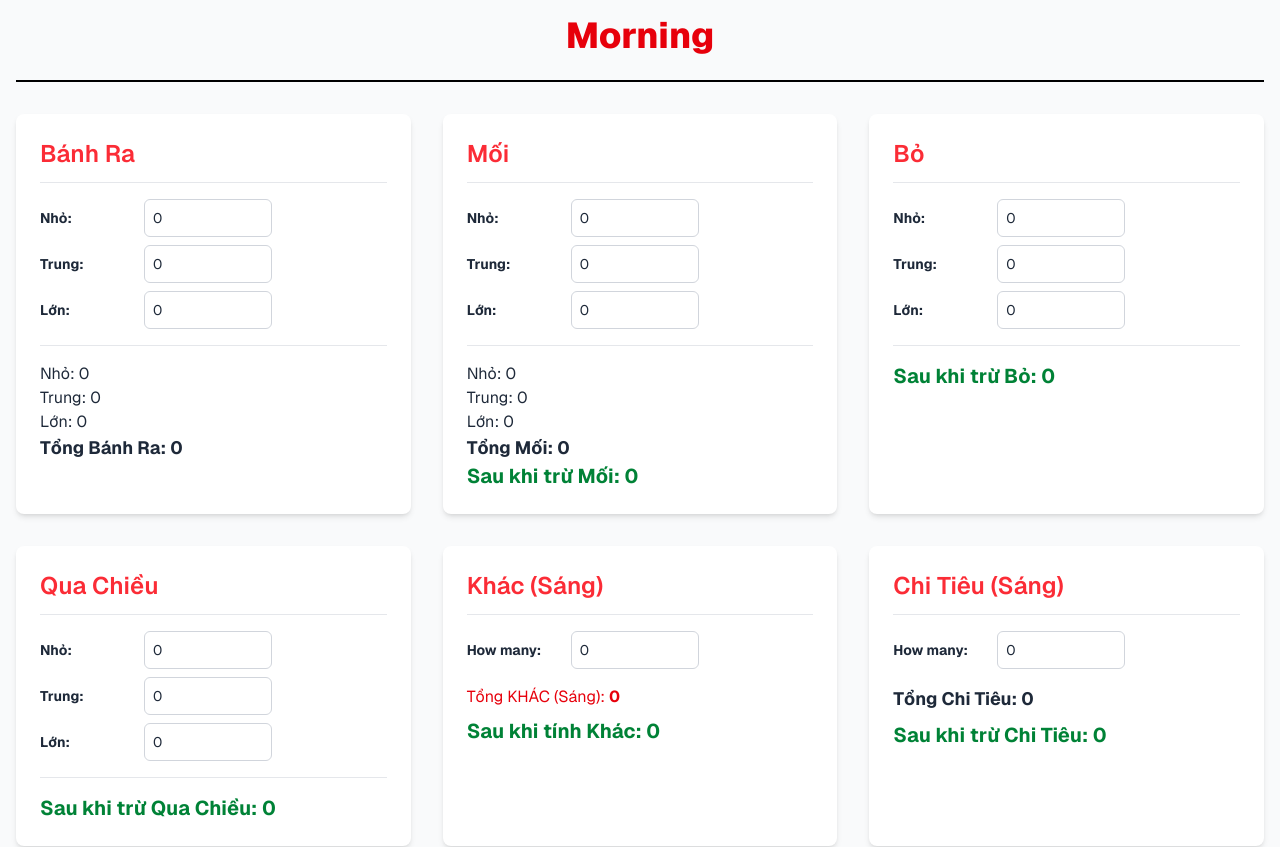
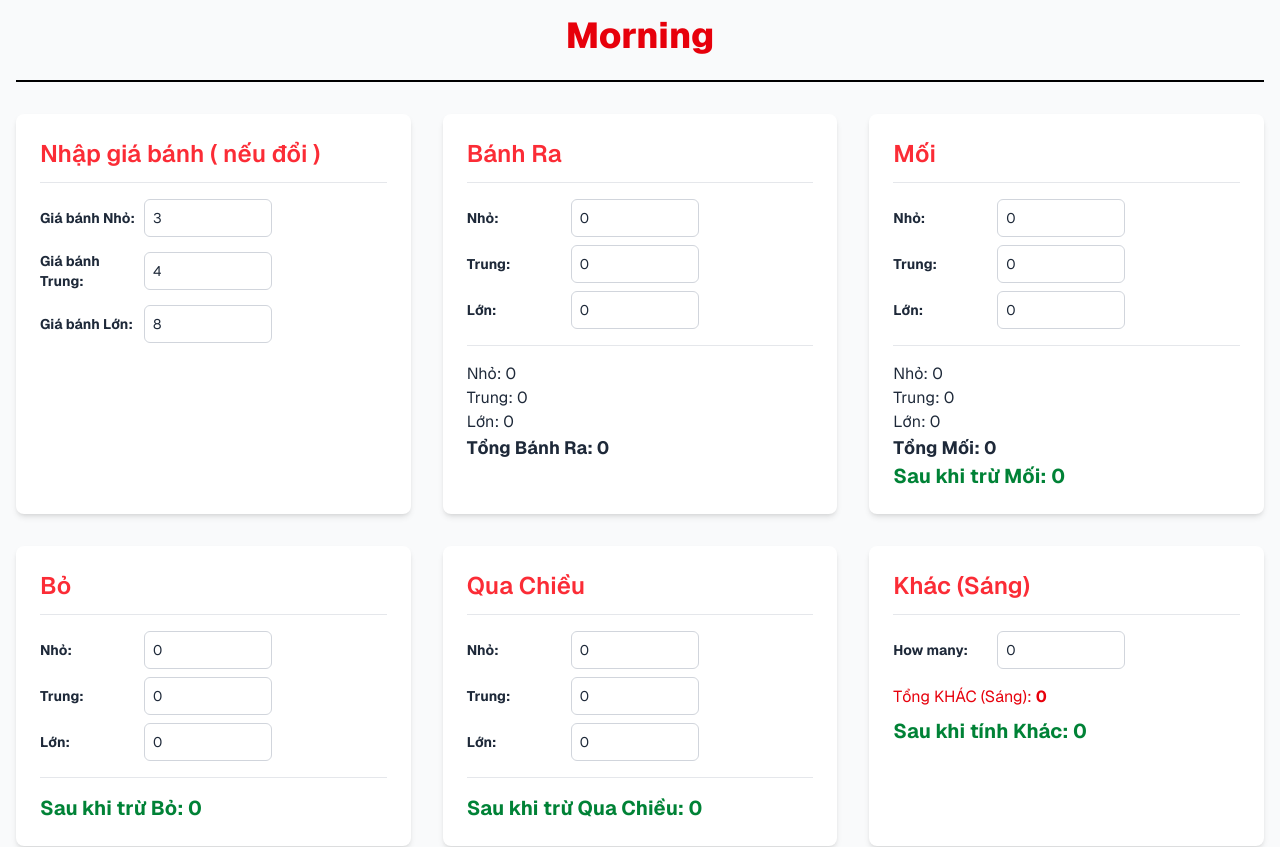
Before and after one commit to anhminh-nguyen/lobanhmi, a Next.js app: page / in a window 1280 px wide. Shown: the top 847 px of the page. Built offline with nearby package versions, Linux system fonts and the light colour scheme.

Commit message:
Add Change Price Column

```diff
--- a/app/page.tsx
+++ b/app/page.tsx
@@ -65,29 +65,35 @@ export default function Home() {
   const [thang, setThang] = useState("1");
   const [nam, setNam] = useState("2026");
 
+  // constant price
+  const [nhoPrice, setNhoprice] = useState(3);
+  const [trungPrice, setTrungprice] = useState(4);
+  const [lonPrice, setLonprice] = useState(8);
+
+
 
   // Computed Values - Morning
-  const computeNho = nho * 3;
-  const computeTrung = trung * 4;
-  const computeLon = lon * 8;
+  const computeNho = nho * nhoPrice;
+  const computeTrung = trung * trungPrice;
+  const computeLon = lon * lonPrice;
   const sumBanhRa = computeNho + computeTrung + computeLon;
 
-  const computeMoiNho = moiNho * 3;
-  const computeMoiTrung = moiTrung * 4;
-  const computeMoiLon = moiLon * 8;
+  const computeMoiNho = moiNho * nhoPrice;
+  const computeMoiTrung = moiTrung * trungPrice;
+  const computeMoiLon = moiLon * lonPrice;
   const sumMoi = computeMoiNho + computeMoiTrung + computeMoiLon;
 
   const moiMinusResult = sumBanhRa - sumMoi;
 
-  const boTotal = boNho * 3 + boTrung * 4 + boLon * 8;
+  const boTotal = boNho * nhoPrice + boTrung * trungPrice + boLon * lonPrice;
   const afterBo = moiMinusResult - boTotal;
 
-  const daoTotal = daoNho * 3 + Math.round(daoTrung * 3.5) + daoLon * 8;
+  const daoTotal = daoNho * nhoPrice + Math.round(daoTrung * 3.5) + daoLon * lonPrice;
   const afterDao = afterBo - daoTotal;
   const tangDaoValue = daoTrung > 0 ? Math.round(daoTrung * 0.5) : 0;
   const afterTangDao = afterDao - tangDaoValue;
 
-  const quaChieuTotal = quaChieuNho * 3 + quaChieuTrung * 4 + quaChieuLon * 8;
+  const quaChieuTotal = quaChieuNho * nhoPrice + quaChieuTrung * trungPrice + quaChieuLon * lonPrice;
   const afterQuaChieu = afterTangDao - quaChieuTotal;
 
   const khacTotal = khacItems.reduce((acc, item) => acc + item.sum, 0);
@@ -99,9 +105,9 @@ export default function Home() {
   const ketResult = tongThucTeSang - afterSang;
 
   // Computed Values - Afternoon
-  const computeBuoiChieuNho = buoiChieuNho * 3;
-  const computeBuoiChieuTrung = buoiChieuTrung * 4;
-  const computeBuoiChieuLon = buoiChieuLon * 8;
+  const computeBuoiChieuNho = buoiChieuNho * nhoPrice;
+  const computeBuoiChieuTrung = buoiChieuTrung * trungPrice;
+  const computeBuoiChieuLon = buoiChieuLon * lonPrice;
   const sumBanhRaAfternoon =
     computeBuoiChieuNho + computeBuoiChieuTrung + computeBuoiChieuLon;
 
@@ -127,7 +133,7 @@ export default function Home() {
     lon: number;
     sign: string;
   }) =>
-    (item.nho * 3 + item.trung * 4 + item.lon * 8) *
+    (item.nho * nhoPrice + item.trung * trungPrice + item.lon * lonPrice) *
     (item.sign === "-" ? -1 : 1);
 
   const updateKhacItems = (count: number) => {
@@ -200,6 +206,27 @@ export default function Home() {
 
       <div className="container mx-auto grid grid-cols-1 gap-8 md:grid-cols-2 lg:grid-cols-3">
         {/* Bánh Ra Section */}
+        <Card title="Nhập giá bánh ( nếu đổi )">
+          <div className="space-y-3.5">
+              <InputGroup
+              label="Giá bánh Nhỏ"
+              value={nhoPrice}
+              onChange={(e) => setNhoprice(Number(e.target.value))}
+            />
+            <InputGroup
+              label="Giá bánh Trung"
+              value={trungPrice}
+              onChange={(e) => setTrungprice(Number(e.target.value))}
+            />
+            <InputGroup
+              label="Giá bánh Lớn"
+              value={lonPrice}
+              onChange={(e) => setLonprice(Number(e.target.value))}
+            />
+          </div>
+
+        </Card>
+
         <Card title="Bánh Ra">
           <div className="flex flex-col space-y-2">
             <InputGroup
```
